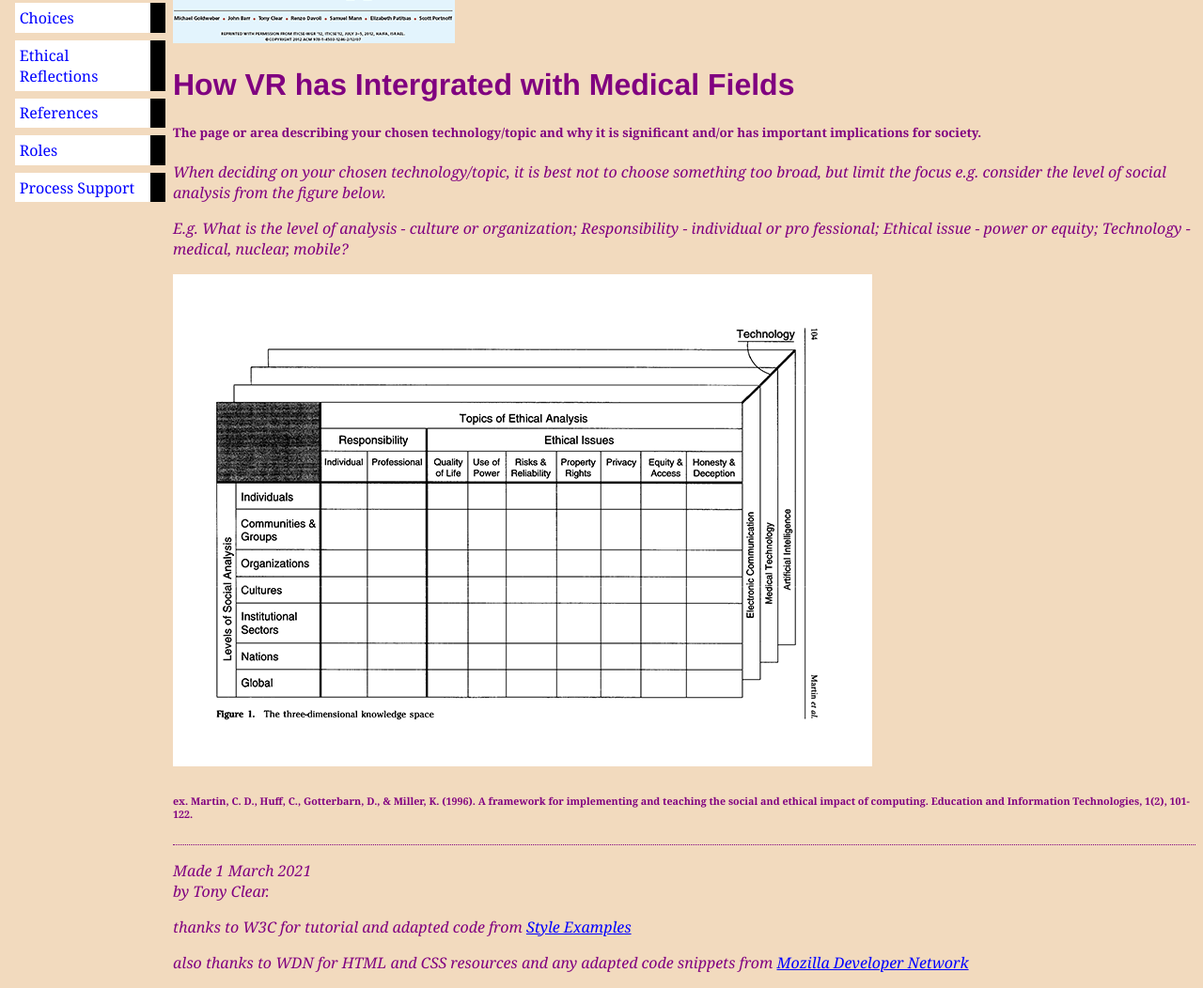
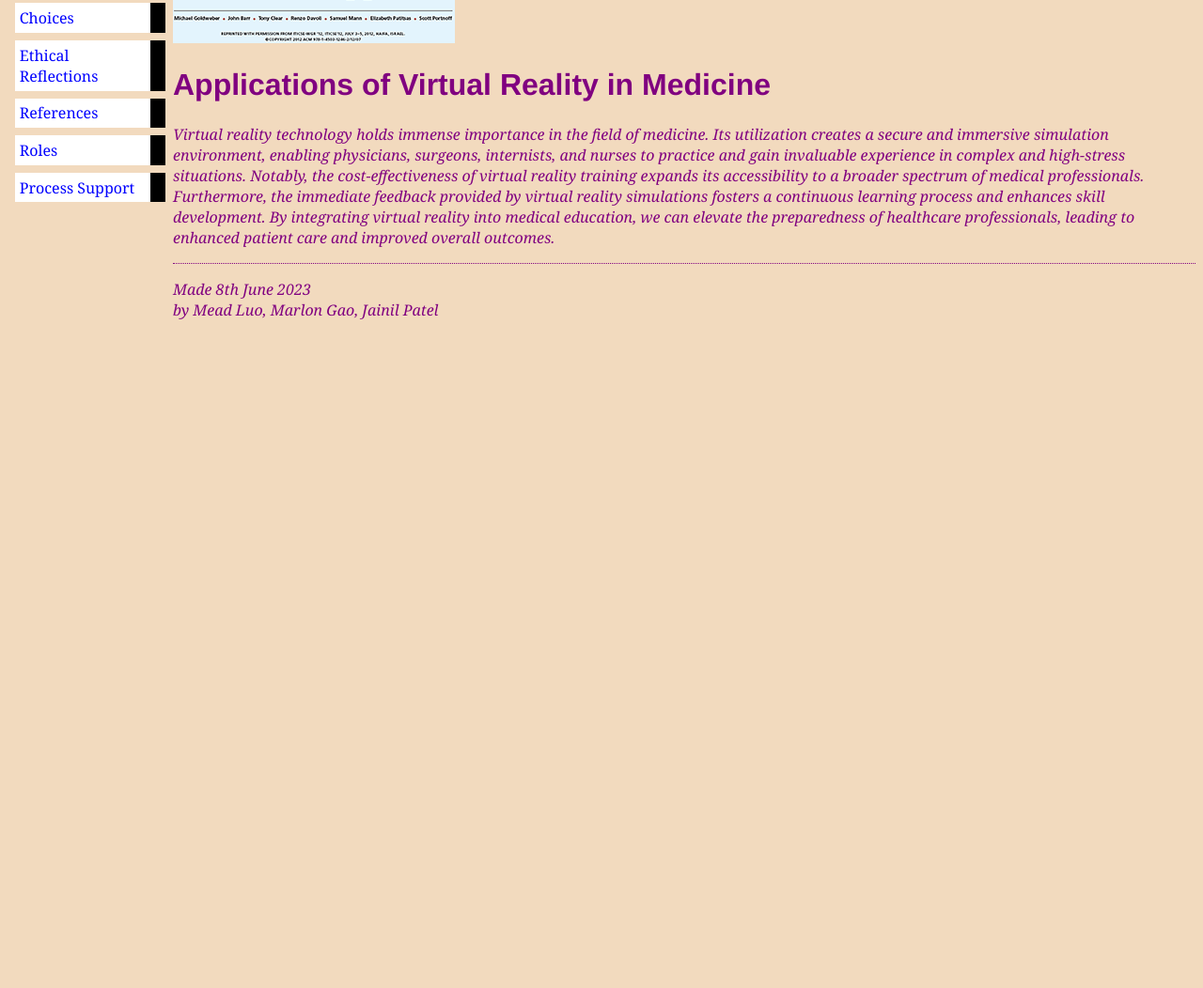
Before and after one commit to MarlonGao/MarlonGao.github.io, a plain HTML site: page misc/topic.html in a window 1280 px wide. Shown: the part 195-1247 px from the top of the page at 94% size. After the commit the page ends 800 px from the top, so only its background shows below. Drawn offline with Linux system fonts and the light colour scheme.

Commit message:
Update topic.html

```diff
--- a/misc/topic.html
+++ b/misc/topic.html
@@ -22,21 +22,18 @@
 </ul>
 
 <!-- Main content -->
-<h1>How VR has Intergrated with Medical Fields</h1>
+<h1>Applications of Virtual Reality in Medicine</h1>
 
 
-</ul><h5><p>The page or area describing your chosen technology/topic and why it is significant and/or has important implications for society.<p></h5>
+</ul><h5><p><p></h5>
 
-<p><em>When deciding on your chosen technology/topic, it is best not to choose something too broad, but limit the focus e.g. consider the level of social analysis from the figure below.</p></em>
-<p><em>E.g. What is the level of analysis - culture or organization; Responsibility - individual or pro fessional; Ethical issue - power or equity; Technology - medical, nuclear, mobile?</p></em>
-<img src="../images/martin_miller_1996_small.png" alt="Social and Ethical Impact of Computing"
-</ul><h6><p>ex. Martin, C. D., Huff, C., Gotterbarn, D., & Miller, K. (1996). A framework for implementing and teaching the social and ethical impact of computing. Education and Information Technologies, 1(2), 101-122.<p></h6>
+<p><em> </p></em>
+<p><em>Virtual reality technology holds immense importance in the field of medicine. Its utilization creates a secure and immersive simulation environment, enabling physicians, surgeons, internists, and nurses to practice and gain invaluable experience in complex and high-stress situations. Notably, the cost-effectiveness of virtual reality training expands its accessibility to a broader spectrum of medical professionals. Furthermore, the immediate feedback provided by virtual reality simulations fosters a continuous learning process and enhances skill development. By integrating virtual reality into medical education, we can elevate the preparedness of healthcare professionals, leading to enhanced patient care and improved overall outcomes.</p></em>
+
 <!-- Sign and date the page, it's only polite! -->
-<address>Made 1 March 2021<br>
-  by Tony Clear.</address>
+<address>Made 8th June 2023<br>
+	by Mead Luo, Marlon Gao, Jainil Patel</address>
 
-<p><em>thanks to W3C for tutorial and adapted code from <a href="https://www.w3.org/Style/Examples/011/firstcss.en.html">Style Examples</a></p></em>
-<p><em>also thanks to WDN for HTML and CSS resources and any adapted code snippets from <a href= "https://developer.mozilla.org/en-US/docs/Web">Mozilla Developer Network</a></p></em
 
 </body>
 </html>
```
